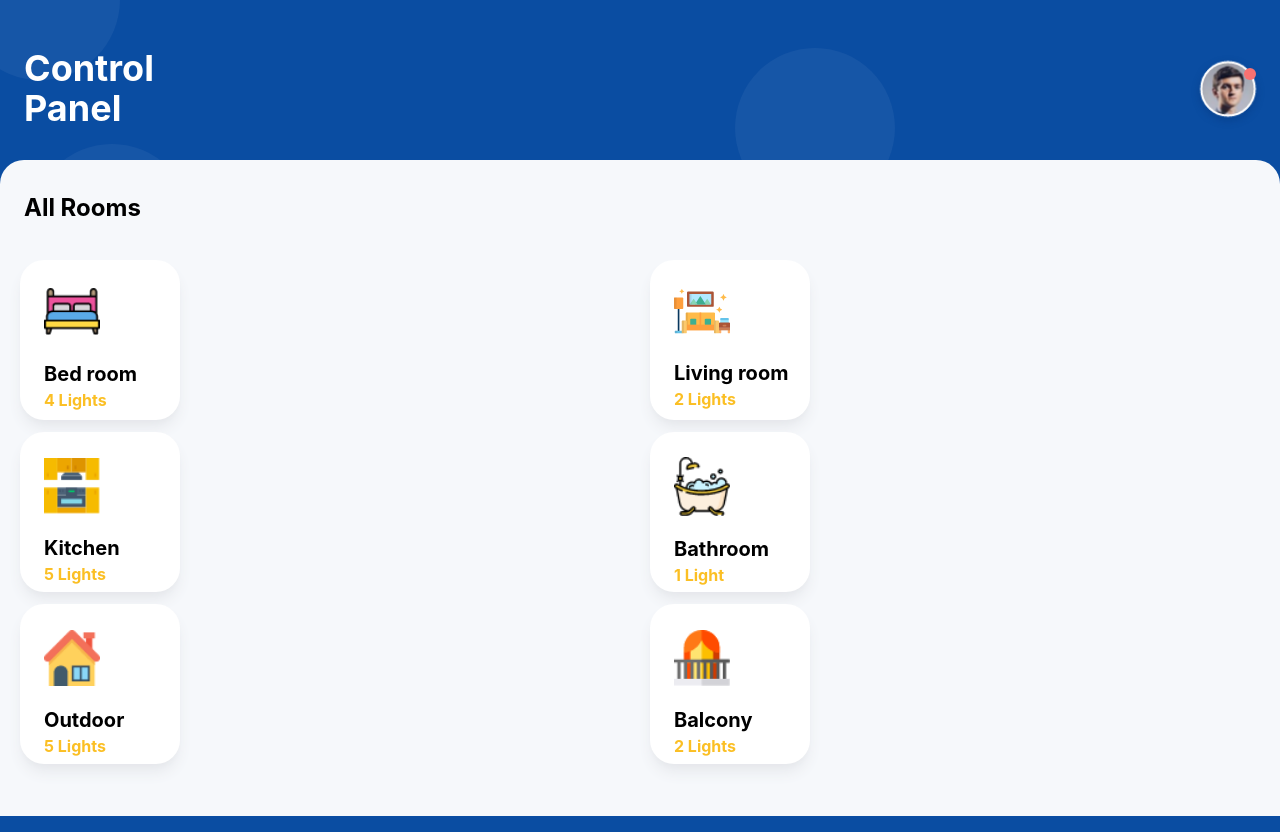
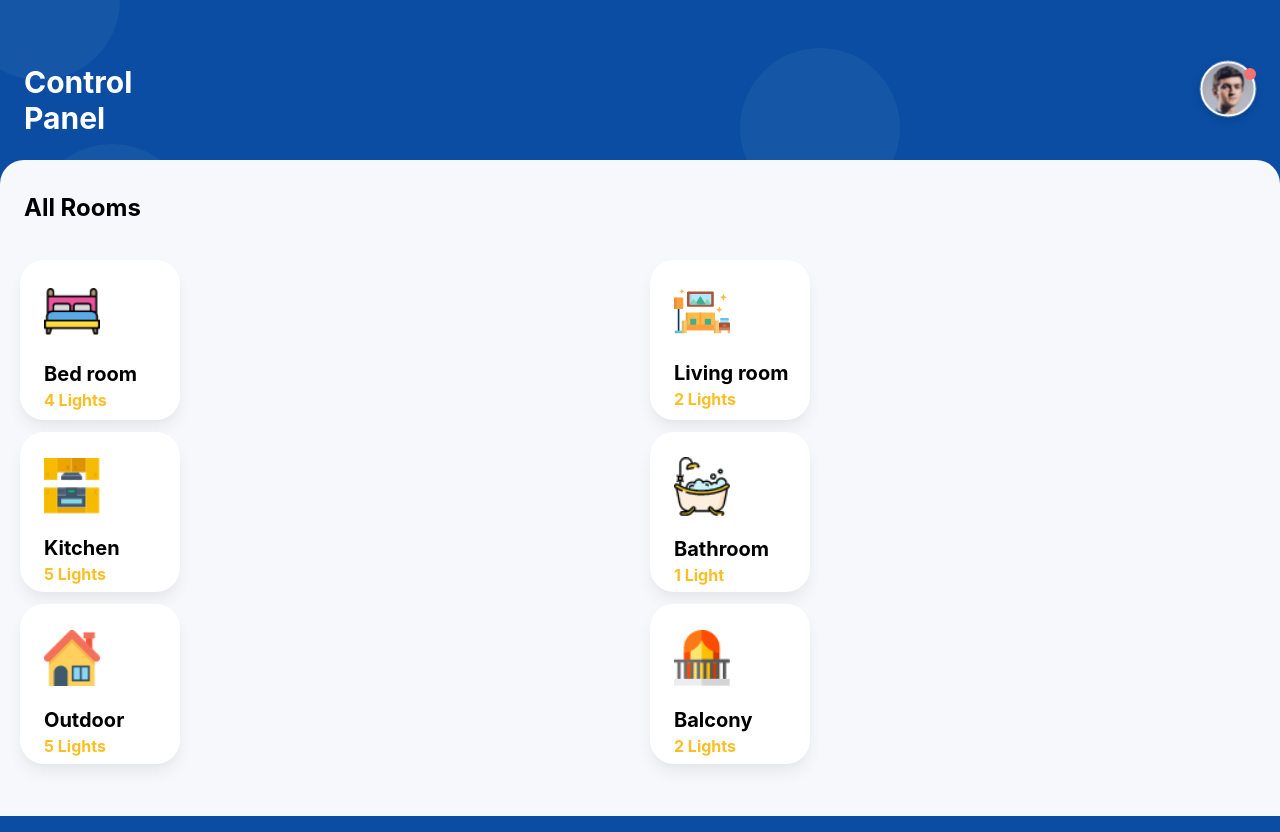
Before and after one commit to rts-cmk-wu06/smartlight-ui-AndreasHjorth11, a React (Create React App) app: page / in a window 1280 px wide. Built offline with nearby package versions, Linux system fonts and the light colour scheme.

Commit message:
Add Change

```diff
--- a/src/Components/Header.js
+++ b/src/Components/Header.js
@@ -1,14 +1,16 @@
 import logo from '../Ellipse 20.png';
+import { Link } from 'react-router-dom';
+var ControlText = "Control";
 
 
 const Header = () => {
     return (
         <div className="text-white text-4xl font-bold h-40 flex content-center justify-between overflow-hidden relative">
-            <h2 className="ml-6 mt-12">Control <br /> Panel</h2>
-            <div className='h-40 bg-white/5 rounded-full w-40 absolute -mt-20 -ml-10 z-0'></div>
-            <div className='h-40 bg-white/5 rounded-full w-40 absolute mt-36 ml-8 z-0'></div>
+            <Link to="/" className="text-3xl ml-6 mt-16">{ControlText} <br /> Panel</Link>
+            <div className='h-40 bg-white/5 rounded-full w-40 absolute -mt-20 -ml-10 z-0 overflow-hidden'></div>
+            <div className='h-40 bg-white/5 rounded-full w-40 absolute mt-36 ml-8 z-0 overflow-hidden'></div>
             <div className=''>
-                <div className='h-40 bg-white/5 rounded-full w-40 absolute mt-12 ml-16 z-0'></div>
+                <div className='h-40 bg-white/5 rounded-full w-40 absolute mt-12 ml-20 z-0'></div>
             </div>
             <div className='self-center'>
                 <div className='h-3 bg-red-400 rounded-full w-3 absolute mt-10 ml-14 z-10'></div>
```
